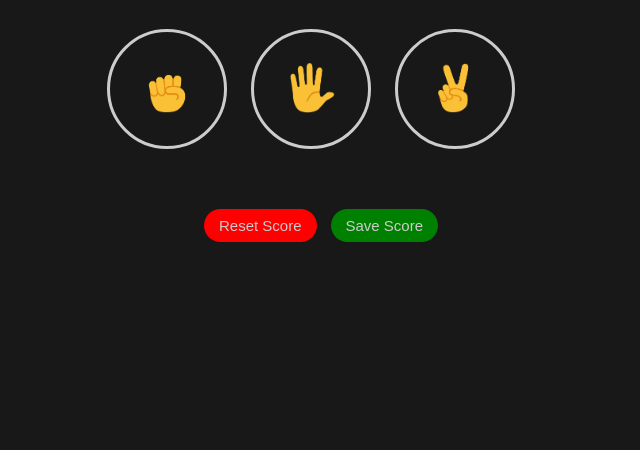
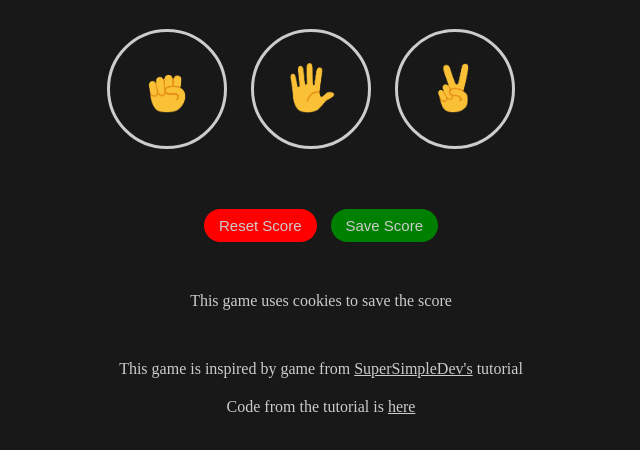
Before and after one commit to joozoka1/mini-games, a plain HTML site: page rock-paper-scissors/index.html in a window 1280 px wide. Shown: the part 316-766 px from the top of the page, without its empty margins (319-959 px from the left). Drawn offline with Linux system fonts and the light colour scheme; a web font is replaced by a local one.

Commit message:
added cookies note and author mention note

```diff
--- a/rock-paper-scissors/index.html
+++ b/rock-paper-scissors/index.html
@@ -39,6 +39,11 @@
 <button id="reset-score" onclick="resetScore()">Reset Score</button>
 <button id="save-score" onclick="saveScore()">Save Score</button>
 
+<p id="cookies-information">This game uses cookies to save the score</p>
+
+<p>This game is inspired by game from <a href="https://supersimple.dev">SuperSimpleDev's</a> tutorial</p>
+<p id="information-bottom">Code from the tutorial is <a href="https://github.com/SuperSimpleDev/javascript-course/blob/main/2-copy-of-code/10-rock-paper-scissors.html">here</a></p>
+
 <script src="script.js"></script>
 </body>
 </html>
--- a/rock-paper-scissors/style.css
+++ b/rock-paper-scissors/style.css
@@ -82,3 +82,11 @@ body {
 p {
     margin-top: 50px;
 }
+
+a {
+    color: #ccc;
+}
+
+#information-bottom {
+    margin-top: 20px;
+}
```
